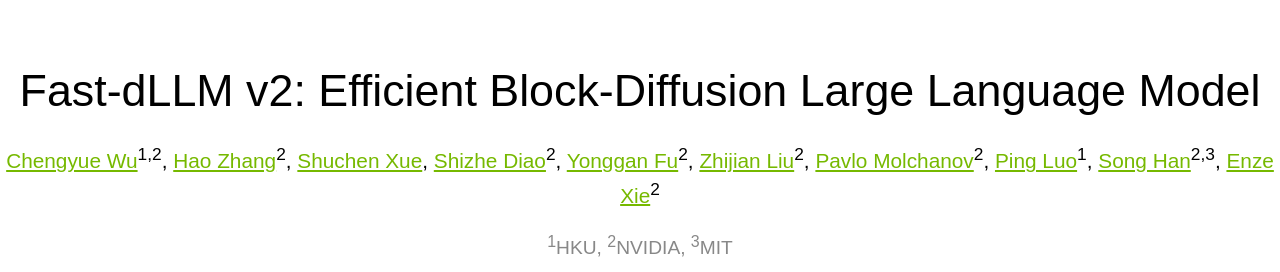
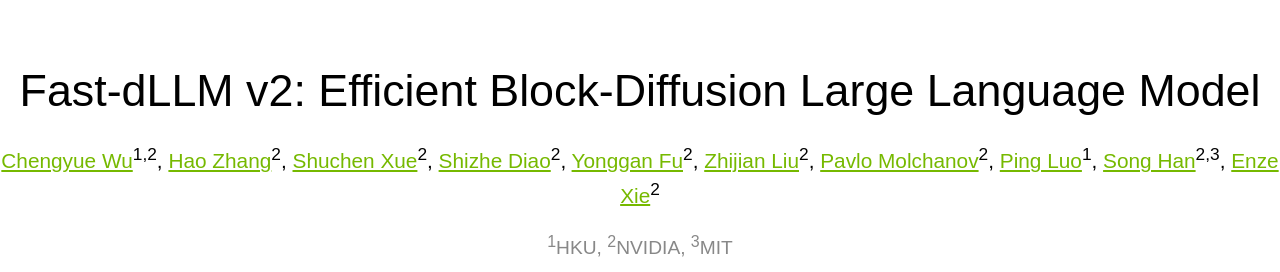
Before and after one commit to sashulya667/Fast-dLLM, a plain HTML site: page v2/index.html in a window 1280 px wide. Shown: the top 272 px of the page. Drawn offline with Linux system fonts and the light colour scheme; some packages are replaced by stand-ins of ours; a script that the page names is missing.

Commit message:
update v2 page

```diff
--- a/v2/index.html
+++ b/v2/index.html
@@ -532,7 +532,7 @@
             <p style="font-size: 1.3em; margin-bottom: 5px;">
                 <a href="https://hills-code.github.io/" target="_blank" style="color: #76b900;">Chengyue Wu</a><sup>1,2</sup>,
                 <a href="https://haozhang534.github.io/" target="_blank" style="color: #76b900;">Hao Zhang</a><sup>2</sup>,
-                <a href="https://scholar.google.com/citations?user=aA70TOwAAAAJ&hl=en" target="_blank" style="color: #76b900;">Shuchen Xue</a>,
+                <a href="https://scholar.google.com/citations?user=aA70TOwAAAAJ&hl=en" target="_blank" style="color: #76b900;">Shuchen Xue</a><sup>2</sup>,
                 <a href="https://scholar.google.com/citations?user=NDFQrLQAAAAJ&hl=en" target="_blank" style="color: #76b900;">Shizhe Diao</a><sup>2</sup>,
                 <a href="https://www.yongganfu.com/" target="_blank" style="color: #76b900;">Yonggan Fu</a><sup>2</sup>,
                 <a href="https://zhijianliu.com/" target="_blank" style="color: #76b900;">Zhijian Liu</a><sup>2</sup>,
```
